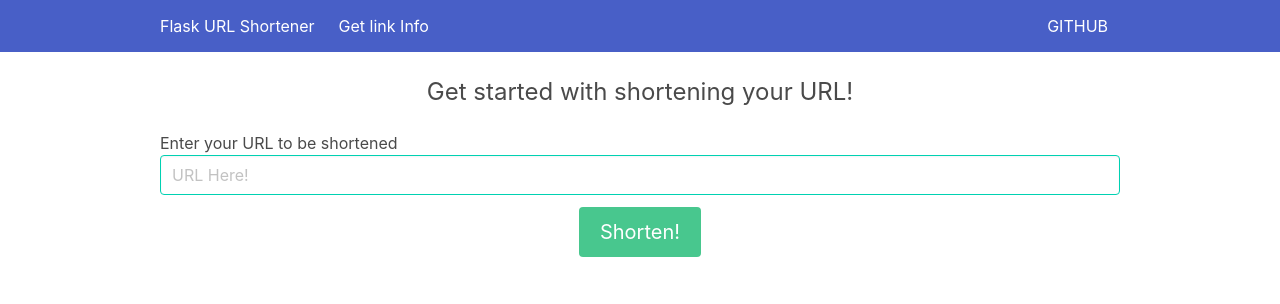
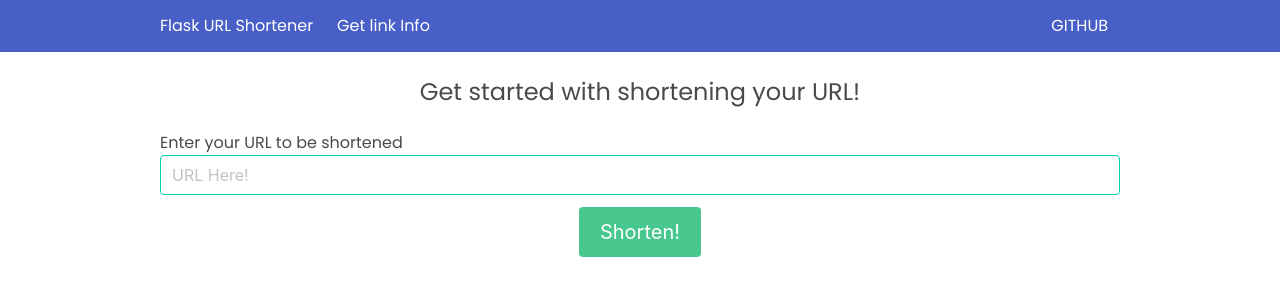
Before and after one commit to janaSunrise/flask-url-shortener, a Flask app: page / in a window 1280 px wide. Shown: the top 304 px of the page. Run offline with Flask 2, Linux system fonts and the light colour scheme; some libraries are stand-ins or nearby versions.

Commit message:
Fix font layout.

```diff
--- a/app/static/styles.css
+++ b/app/static/styles.css
@@ -1,10 +1,12 @@
+@import url('https://fonts.googleapis.com/css2?family=Poppins&display=swap');
+
 /* Global styles */
 * {
     padding: 0;
     margin: 0;
 }
 
-html {
+body {
     font-family: 'Poppins', sans-serif;
 }
 
--- a/app/templates/base.html
+++ b/app/templates/base.html
@@ -10,6 +10,12 @@
     <link rel="preconnect" href="https://fonts.gstatic.com">
     <link href="https://fonts.googleapis.com/css2?family=Poppins:wght@500&display=swap" rel="stylesheet">
     <link rel="stylesheet" type="text/css" href="{{ url_for('static', filename='styles.css') }}">
+
+    <style>
+        body {
+            font-family: 'Poppins', sans-serif;
+        }
+    </style>
 
     {% block head %}{% endblock %}
 </head>
```
